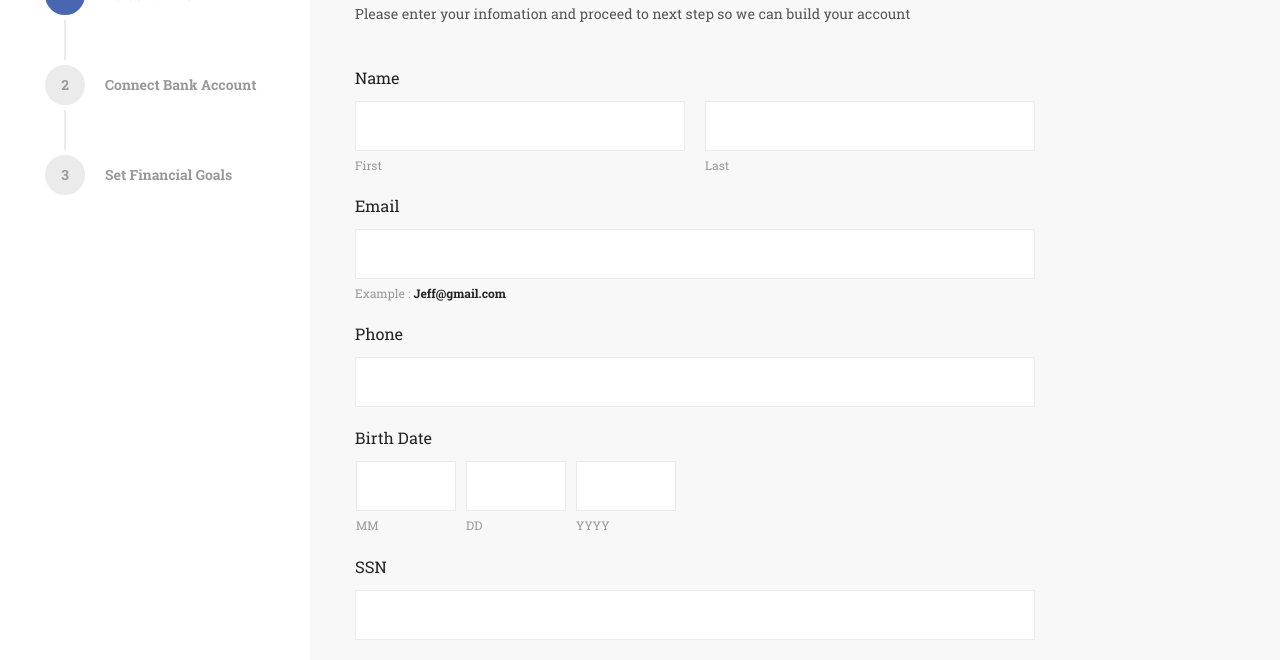
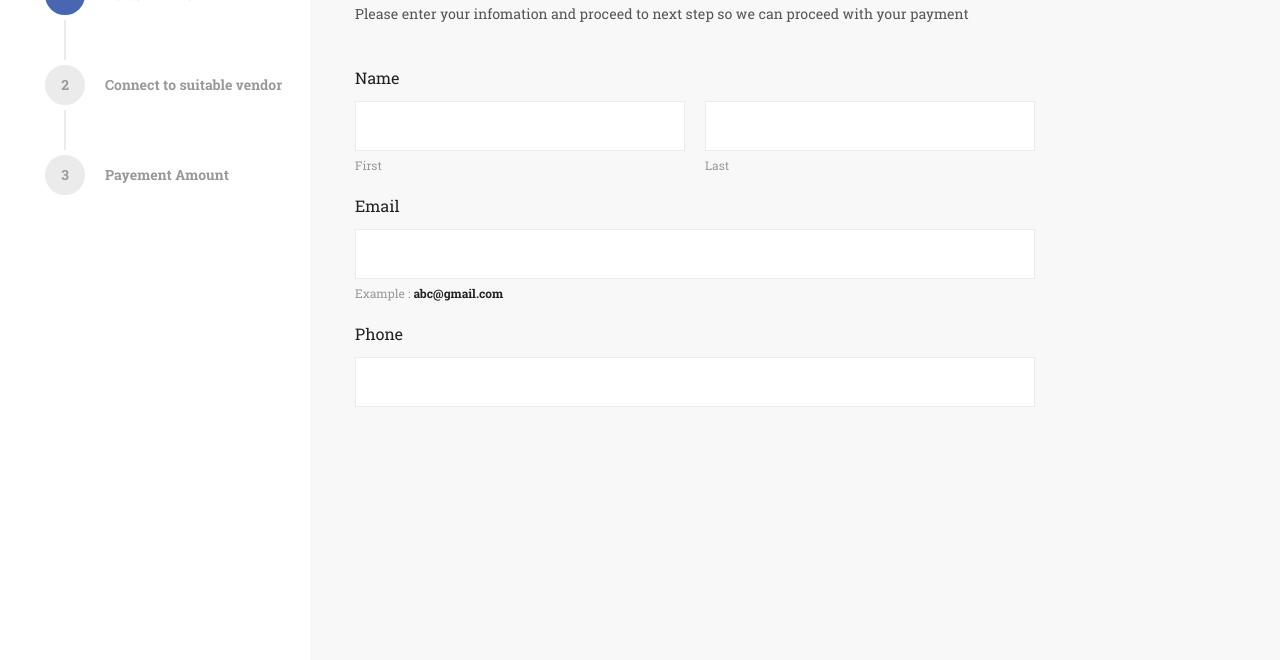
Before and after one commit to Dhruvjain2000/payment-gateway, a website: page customer.html in a window 1280 px wide. Shown: the part 140-800 px from the top of the page. Drawn offline with Linux system fonts and the light colour scheme.

Commit message:
payment page front end fixed

```diff
--- a/css/style.css
+++ b/css/style.css
@@ -477,7 +477,7 @@ input.error {
       font-size: 16px;
       color: #666; }
       #slider-margin .noUi-pips .noUi-value:before {
-        content: '$'; }
+        content: 'Rs'; }
     #slider-margin .noUi-pips .noUi-value-horizontal {
       transform: none;
       -moz-transform: none;
--- a/customer.html
+++ b/customer.html
@@ -26,7 +26,7 @@
                     <h3>Personal info</h3>
                     <fieldset>
                         <h2>Personal information</h2>
-                        <p class="desc">Please enter your infomation and proceed to next step so we can build your account</p>
+                        <p class="desc">Please enter your infomation and proceed to next step so we can proceed with your payment</p>
                         <div class="fieldset-content">
                             <div class="form-row">
                                 <label class="form-label">Name</label>
@@ -44,13 +44,13 @@
                             <div class="form-group">
                                 <label for="email" class="form-label">Email</label>
                                 <input type="email" name="email" id="email" />
-                                <span class="text-input">Example  :<span>  Jeff@gmail.com</span></span>
+                                <span class="text-input">Example  :<span>  abc@gmail.com</span></span>
                             </div>
                             <div class="form-group">
                                 <label for="phone" class="form-label">Phone</label>
                                 <input type="text" name="phone" id="phone" />
                             </div>
-                            <div class="form-date">
+                            <!-- <div class="form-date">
                                 <label for="birth_date" class="form-label">Birth Date</label>
                                 <div class="form-date-group">
                                     <div class="form-date-item">
@@ -66,21 +66,21 @@
                                         <span class="text-input">YYYY</span>
                                     </div>
                                 </div>
-                            </div>
-                            <div class="form-group">
+                            </div> -->
+                            <!-- <div class="form-group">
                                 <label for="ssn" class="form-label">SSN</label>
                                 <input type="text" name="ssn" id="ssn" />
-                            </div>
+                            </div> -->
                         </div>
                     </fieldset>
 
-                    <h3>Connect Bank Account</h3>
+                    <h3>Connect to suitable vendor</h3>
                     <fieldset>
                         <h2>Connect Bank Account</h2>
                         <p class="desc">Please enter your infomation and proceed to next step so we can build your account</p>
                         <div class="fieldset-content">
                             <div class="form-group">
-                                <label for="find_bank" class="form-label">Find Your Bank</label>
+                                <label for="find_bank" class="form-label">Find Your vendor</label>
                                 <div class="form-find">
                                     <input type="text" name="find_bank" id="find_bank" placeholder="Ex. Techcombank" />
                                     <input type="submit" value="Search" class="submit">
@@ -88,7 +88,7 @@
                                 </div>
                             </div>
                             <div class="choose-bank">
-                                <p class="choose-bank-desc">Or choose from these popular bank</p>
+                                <p class="choose-bank-desc">Or choose from these popular vendors</p>
                                 <div class="form-radio-flex">
                                     <div class="form-radio-item">
                                         <input type="radio" name="choose_bank" id="bank_1" value="bank_1" checked="checked" />
@@ -134,16 +134,16 @@
                         </div>
                     </fieldset>
 
-                    <h3>Set Financial Goals</h3>
+                    <h3>Payement Amount</h3>
                     <fieldset>
-                        <h2>Set Financial Goals</h2>
-                        <p class="desc">Set up your money limit to reach the future plan</p>
+                        <h2>Payement Amount</h2>
+                        <p class="desc">Select The amount of payment to be made</p>
                         <div class="fieldset-content">
                             <div class="donate-us">
                                 <div class="price_slider ui-slider ui-slider-horizontal">
                                     <div id="slider-margin"></div>
                                     <p class="your-money">
-                                        Your money you can spend per month :
+                                        Money you want to spend :
                                         <span class="money" id="value-lower"></span>
                                         <span class="money" id="value-upper"></span>
                                     </p>
--- a/js/main2.js
+++ b/js/main2.js
@@ -86,23 +86,23 @@
     var marginSlider = document.getElementById('slider-margin');
     if (marginSlider != undefined) {
         noUiSlider.create(marginSlider, {
-              start: [1100],
-              step: 100,
+              start: [10000],
+              step: 5,
               connect: [true, false],
               tooltips: [true],
               range: {
-                  'min': 100,
-                  'max': 2000
+                  'min': 0,
+                  'max': 200000
               },
               pips: {
                     mode: 'values',
-                    values: [100, 2000],
+                    values: [0, 200000],
                     density: 4
                     },
                 format: wNumb({
                     decimals: 0,
                     thousand: '',
-                    prefix: '$ ',
+                    prefix: 'Rs ',
                 })
         });
         var marginMin = document.getElementById('value-lower'),
```
Also changed, not shown: images/bank-1.jpg.
